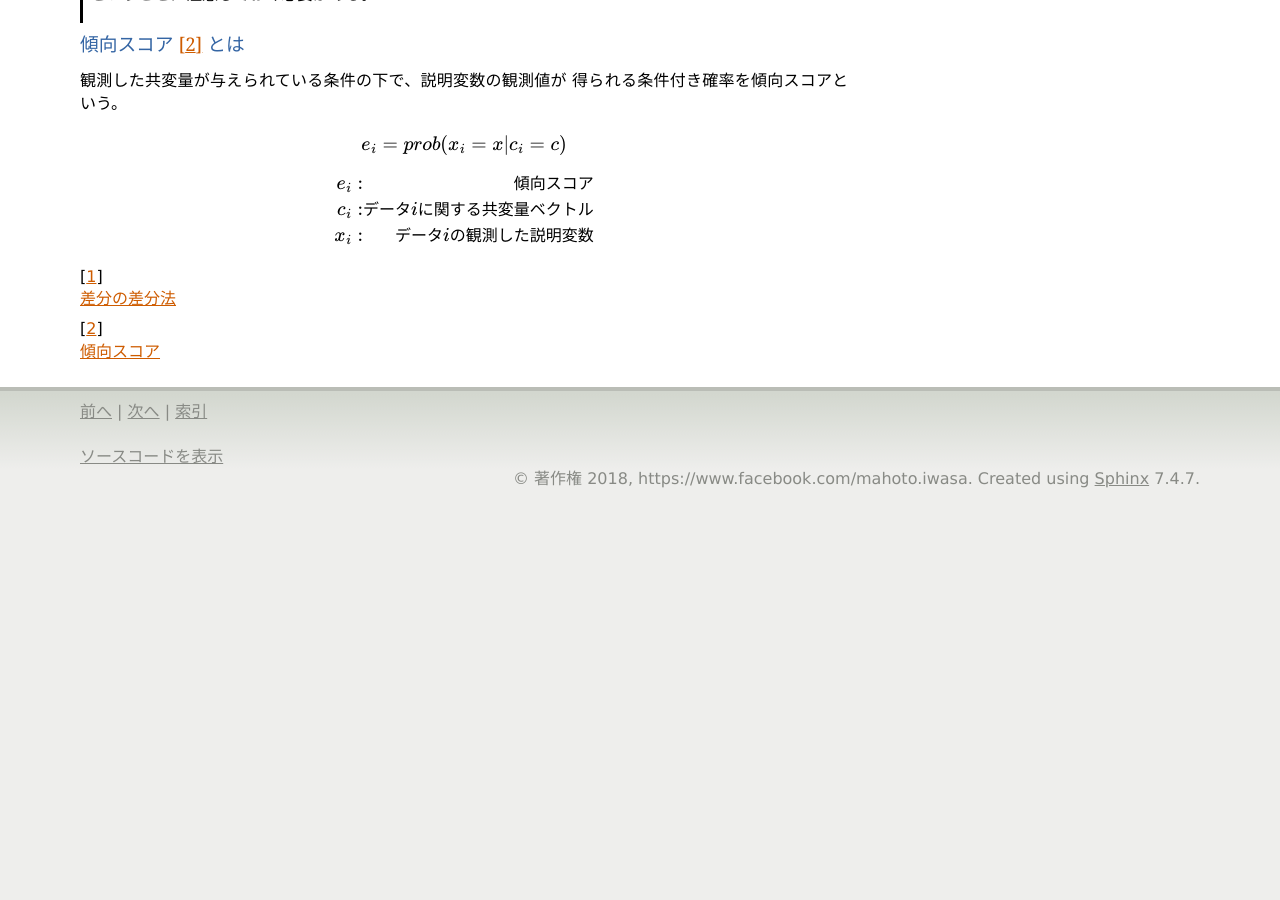
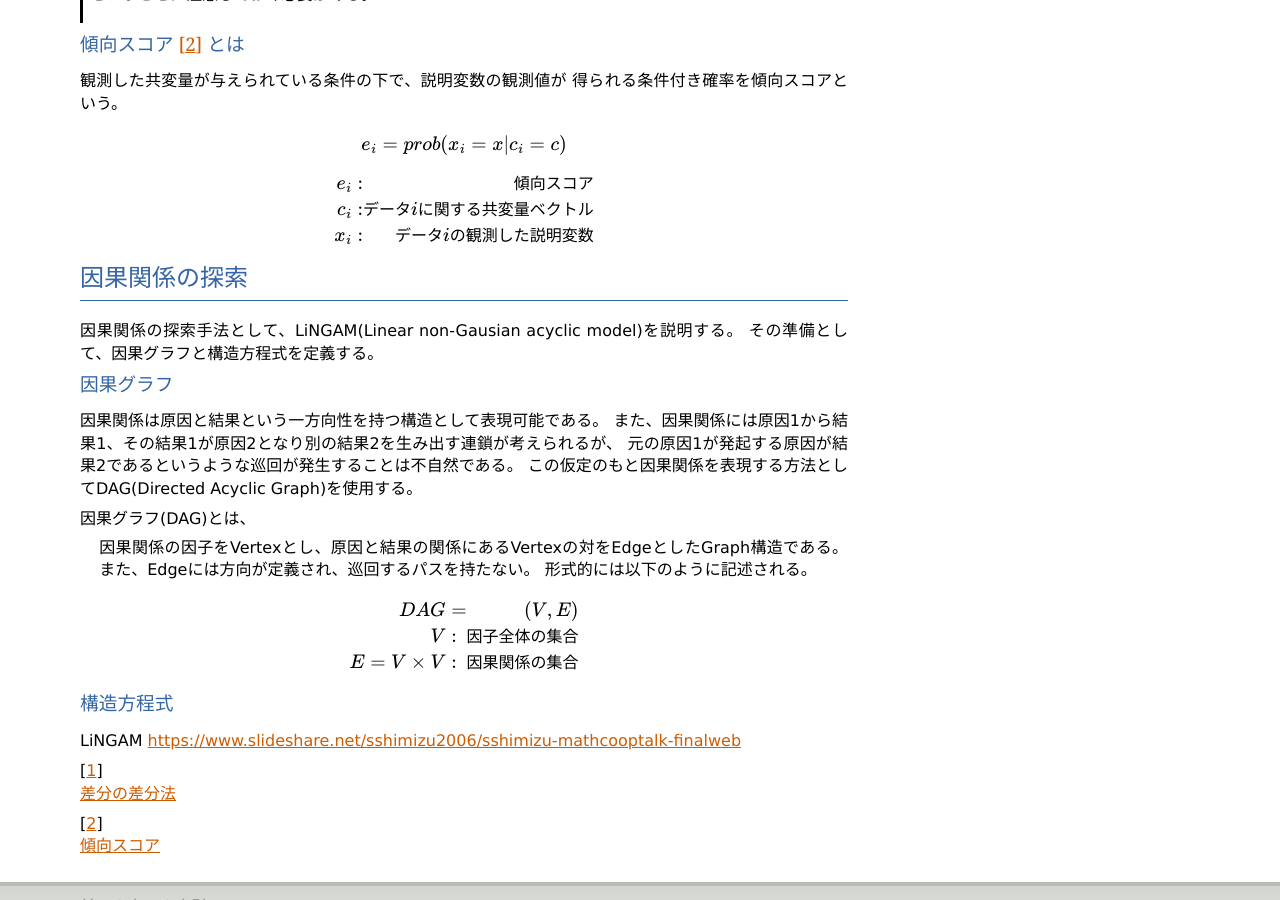
Before and after one commit to daring-board/Notes, a Sphinx documentation site: the page built from source/causal.rst, in a window 1280 px wide and 900 px high, scrolled down 1933 px. Built offline with Sphinx 7.4.7, drawn with Linux system fonts in a browser that asks for light colours; before the commit the page ends 2434 px from its top, so only the background shows below that.

Commit message:
因果関係の探索の項目を追加しました。

```diff
--- a/source/causal.rst
+++ b/source/causal.rst
@@ -114,6 +114,39 @@ DIDで用いるモデル
   c_i &:& データiに関する共変量ベクトル \\
   x_i &:& データiの観測した説明変数 \\
 
+因果関係の探索
+^^^^^^^^^^^^^^^^^^^^^^^^^^^^^^
+因果関係の探索手法として、LiNGAM(Linear non-Gausian acyclic model)を説明する。
+その準備として、因果グラフと構造方程式を定義する。
+
+因果グラフ
+~~~~~~~~~~~~~~~~~
+因果関係は原因と結果という一方向性を持つ構造として表現可能である。
+また、因果関係には原因1から結果1、その結果1が原因2となり別の結果2を生み出す連鎖が考えられるが、
+元の原因1が発起する原因が結果2であるというような巡回が発生することは不自然である。
+この仮定のもと因果関係を表現する方法としてDAG(Directed Acyclic Graph)を使用する。
+
+因果グラフ(DAG)とは、
+  因果関係の因子をVertexとし、原因と結果の関係にあるVertexの対をEdgeとしたGraph構造である。
+  また、Edgeには方向が定義され、巡回するパスを持たない。
+  形式的には以下のように記述される。
+
+.. math::
+  DAG &=& (V, E) \\
+  V &:& 因子全体の集合 \\
+  E = V \times V &:& 因果関係の集合 \\
+
+
+
+
+構造方程式
+~~~~~~~~~~~~~~~~~
+
+
+LiNGAM
+https://www.slideshare.net/sshimizu2006/sshimizu-mathcooptalk-finalweb
+
+
 
 .. [#] `差分の差分法 <https://ja.wikipedia.org/wiki/差分の差分法>`_
 .. [#] `傾向スコア <http://takehiko-i-hayashi.hatenablog.com/entry/20120427/1335475881>`_
```
